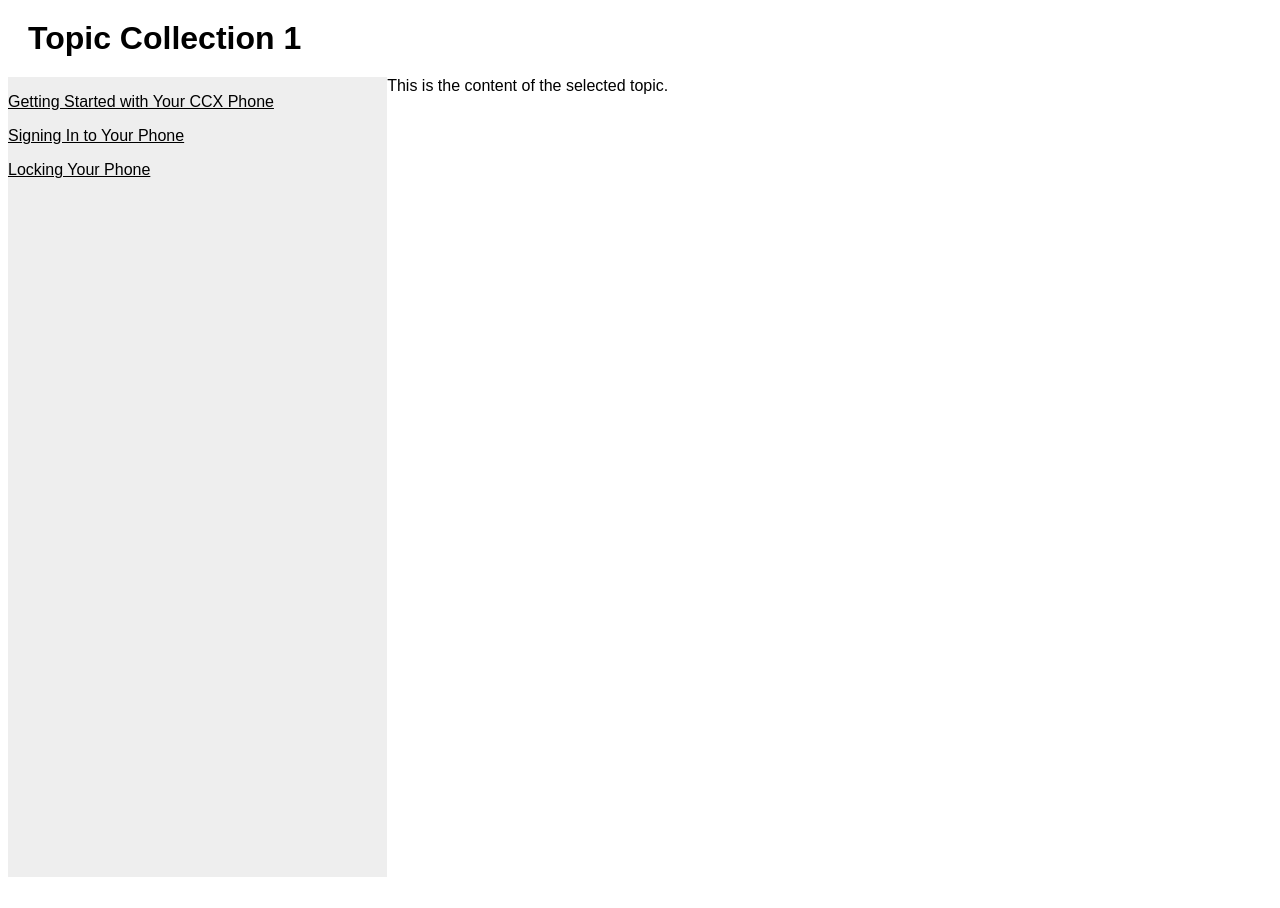
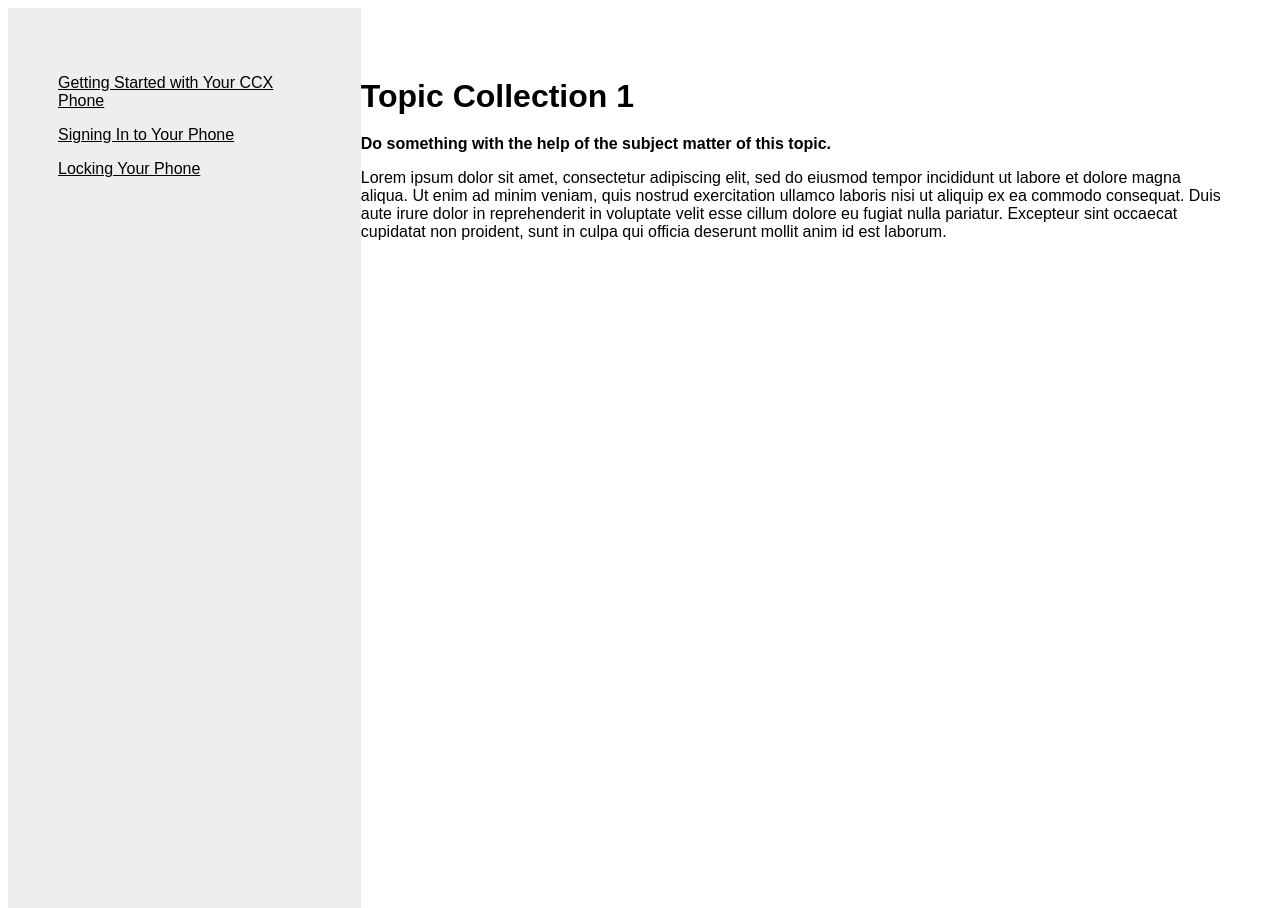
Before and after one commit to chpeterson/dynamicDocs2, a plain HTML site: page topic-collection-1.html in a window 1280 px wide. Before the commit the page ends 877 px from the top, so only its background shows below. Drawn offline with Linux system fonts and the light colour scheme.

Commit message:
Update topic-collection-1.html

```diff
--- a/topic-collection-1.html
+++ b/topic-collection-1.html
@@ -15,14 +15,16 @@
   text-decoration: underline;}
 
   #nav {
-  width: 30%;
+  width: 20%;
   background-color: #eee;
   height: 800px;
-  float: left;}
+  float: left;
+  padding: 50px;}
 
   #content {
   width: 68%:
     float: right;
+    padding: 50px;
   }
 
 </style>
@@ -33,7 +35,7 @@
 
 
 <body>
-<h1>Topic Collection 1</h1>
+
 
 <div id="nav">
 <p><a href="www.link.com">Getting Started with Your CCX Phone</a></p>
@@ -42,6 +44,10 @@
 
 </div>
 
-<div id="content">This is the content of the selected topic.</a>
+<div id="content">
+  <h1>Topic Collection 1</h1>
+
+  <b>Do something with the help of the subject matter of this topic.</b>
+  <p>Lorem ipsum dolor sit amet, consectetur adipiscing elit, sed do eiusmod tempor incididunt ut labore et dolore magna aliqua. Ut enim ad minim veniam, quis nostrud exercitation ullamco laboris nisi ut aliquip ex ea commodo consequat. Duis aute irure dolor in reprehenderit in voluptate velit esse cillum dolore eu fugiat nulla pariatur. Excepteur sint occaecat cupidatat non proident, sunt in culpa qui officia deserunt mollit anim id est laborum.</p>
   </div>
 </body>
```
